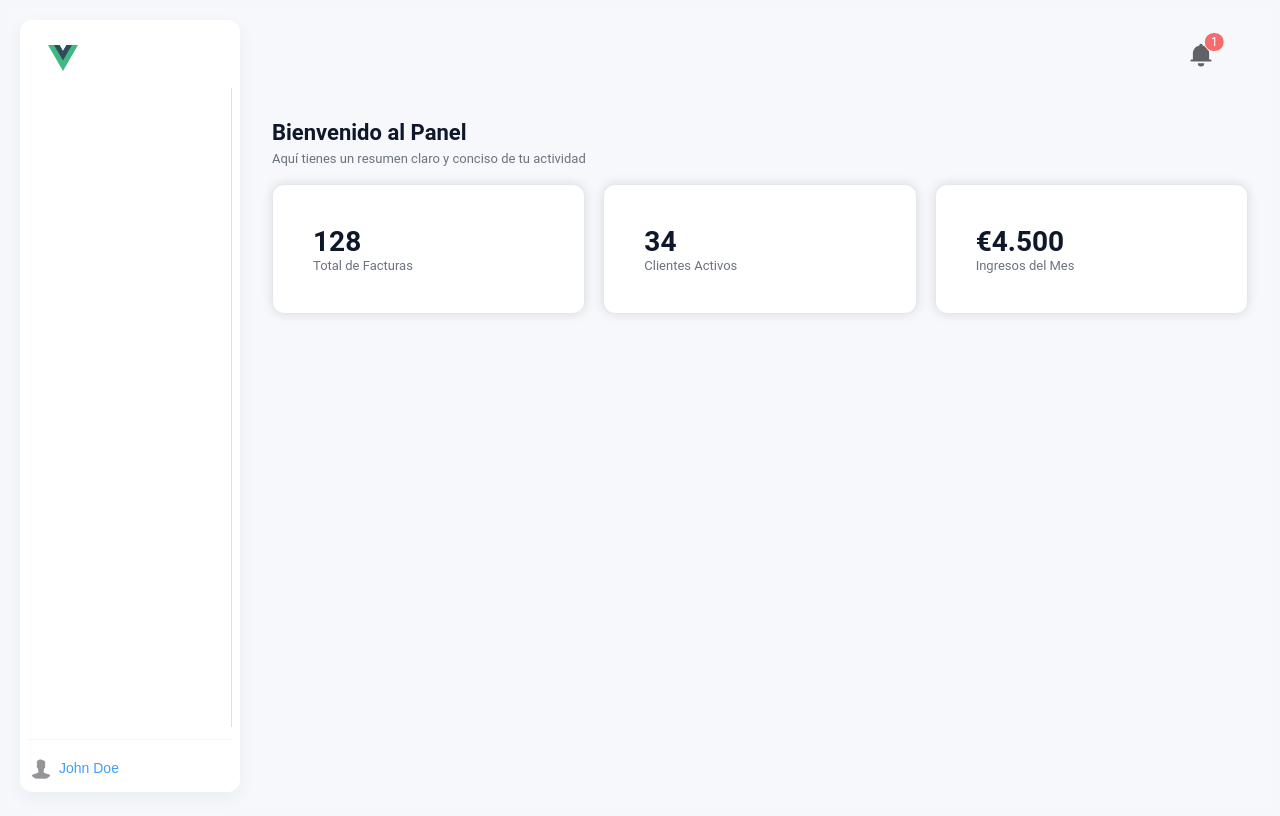
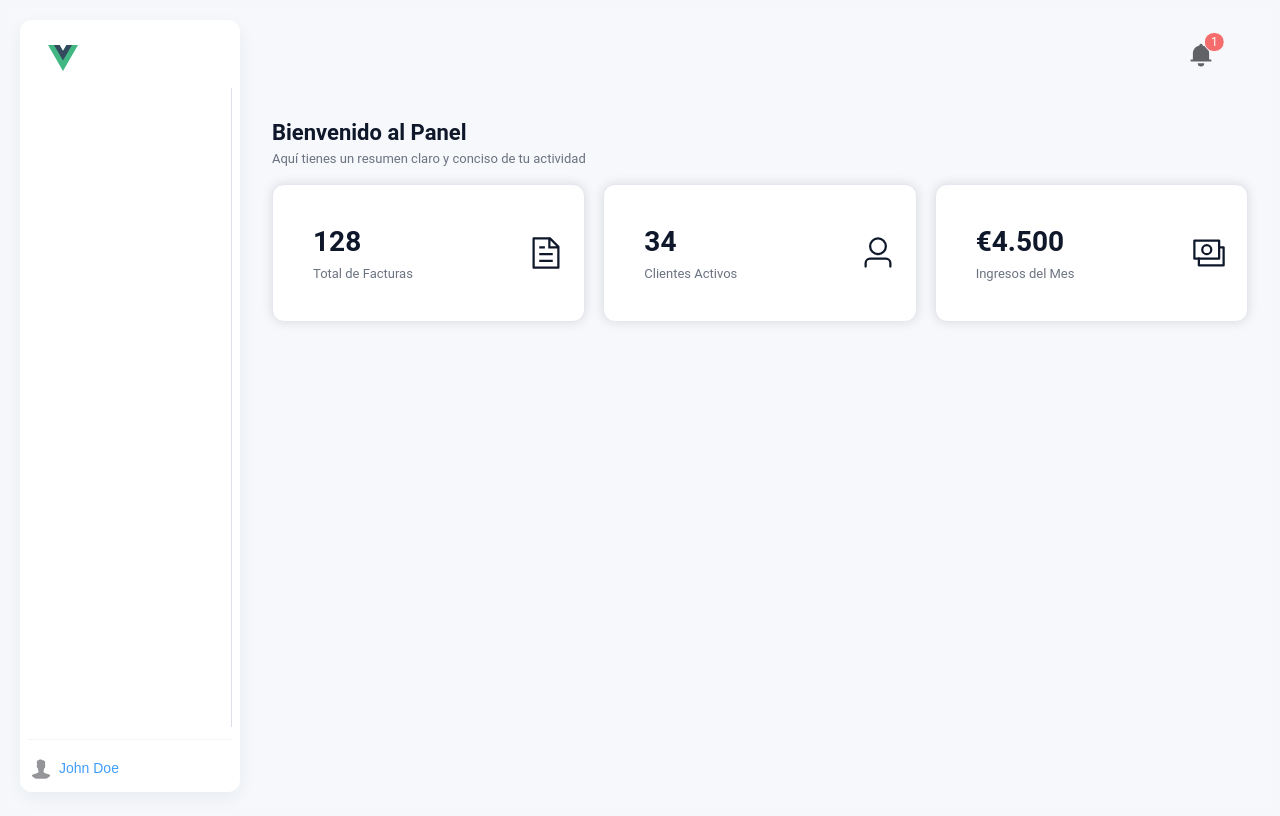
Before and after one commit to sergiofrubio/symfony-vue, a Vue app in the folder frontend/: page /home in a window 1280 px wide. Built offline with nearby package versions, Linux system fonts and the light colour scheme; no server answers; sample sign-in values are in the browser's storage.

Commit message:
mejoro vista homeview

```diff
--- a/frontend/src/modules/home/views/HomeView.vue
+++ b/frontend/src/modules/home/views/HomeView.vue
@@ -3,23 +3,29 @@
     .home-header
       h2.greeting Bienvenido al Panel
       p.subtle Aquí tienes un resumen claro y conciso de tu actividad
-
     .card-grid
       el-card.card-box
+        .card-info
           .card-value 128
           .card-title Total de Facturas
-
+        .card-icon
+          Document
       el-card.card-box
+        .card-info
           .card-value 34
           .card-title Clientes Activos
-
+        .card-icon
+          User
       el-card.card-box
+        .card-info
           .card-value €4.500
           .card-title Ingresos del Mes
+        .card-icon
+          Money
 </template>
 
 <script lang="ts" setup>
-// Datos estáticos por ahora
+import { Document, User, Money } from '@element-plus/icons-vue'
 </script>
 
 <style scoped>
@@ -60,9 +66,45 @@
   background: #ffffff;
   box-shadow: 0 8px 20px rgba(15, 23, 42, 0.06);
   display: flex;
+  flex-direction: row;
+  justify-content: space-between;
+  align-items: center;
+  position: relative;
+  padding-right: 64px; /* espacio para el icono posicionado a la derecha */
+}
+
+.card-info {
+  display: flex;
   flex-direction: column;
   gap: 8px;
   align-items: flex-start;
+}
+
+/* el-card renderiza el contenido dentro de .el-card__body, así que
+   forzamos la disposición flex en ese contenedor para asegurar
+   que .card-info y .card-icon queden en la misma línea */
+.card-box .el-card__body {
+  display: flex;
+  flex-direction: row;
+  justify-content: space-between;
+  align-items: center;
+  gap: 12px;
+  padding: 0; /* dejamos el padding en .card-box */
+  width: 100%;
+}
+
+.card-info {
+  flex: 1 1 auto;
+}
+
+.card-icon {
+  position: absolute;
+  right: 20px;
+  top: 50%;
+  transform: translateY(-50%);
+  display: flex;
+  align-items: center;
+  justify-content: center;
 }
 
 .card-value {
@@ -75,4 +117,15 @@
   font-size: 13px;
   color: #6b7280;
 }
+
+.card-icon svg {
+  display: block;
+  width: 36px;
+  height: 36px;
+  color: #0f172a;
+}
+
+.card-icon path {
+  stroke: currentColor;
+}
 </style>
```
Also changed, not shown: 1 other file (tests, documents, lock files or other folders). Lines whose indentation alone changed are shown as unchanged.
